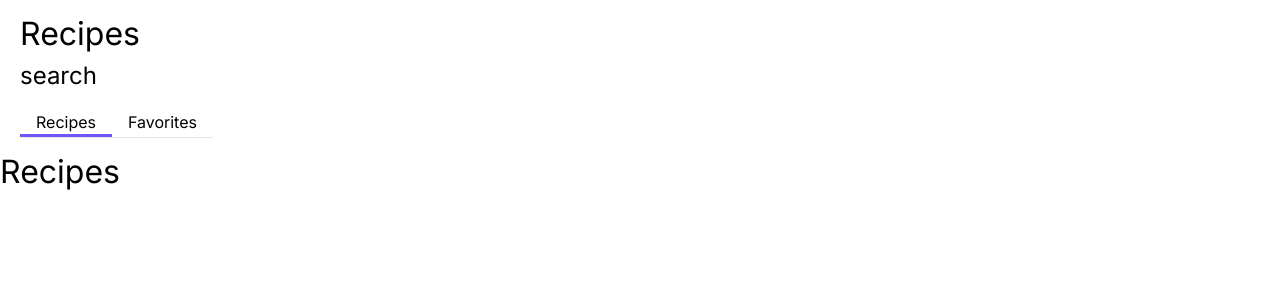
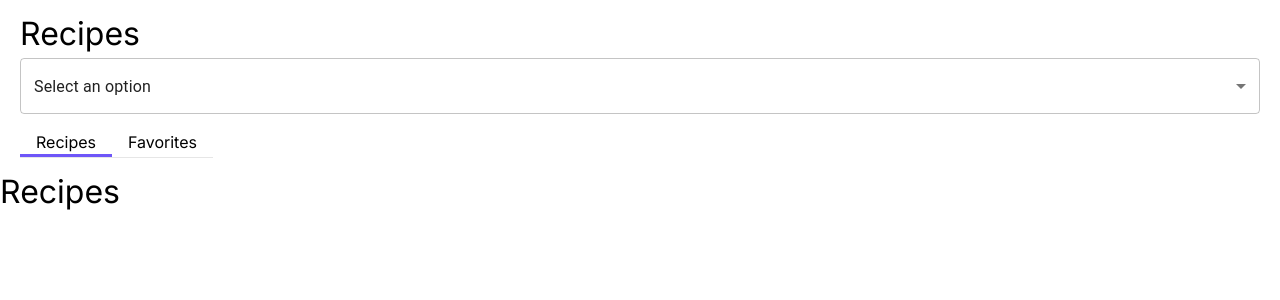
Before and after one commit to DavidMarom/boardirector, a Next.js app: page /Recipes in a window 1280 px wide. Shown: the top 300 px of the page. Built offline with nearby package versions, Linux system fonts and the light colour scheme.

Commit message:
added MUI

```diff
--- a/package.json
+++ b/package.json
@@ -9,6 +9,9 @@
     "lint": "next lint"
   },
   "dependencies": {
+    "@emotion/react": "^11.11.3",
+    "@emotion/styled": "^11.11.0",
+    "@mui/material": "^5.15.2",
     "axios": "^1.6.2",
     "next": "14.0.4",
     "prop-types": "^15.8.1",
--- a/src/components/Header/Header.jsx
+++ b/src/components/Header/Header.jsx
@@ -1,17 +1,39 @@
 "use client";
-import React from 'react'
-
-import { Container, FirstRow, SecondRow } from "./Header.style"
+import React, { useState } from 'react'
+import { Container, FirstRow } from "./Header.style"
 import { PageNav } from "@/components"
-import Link from "next/link"
-
+import MenuItem from '@mui/material/MenuItem';
+import FormControl from '@mui/material/FormControl';
+import Select from '@mui/material/Select';
 export default function Header({
 
 }) {
+    const [selectedValue, setSelectedValue] = useState('');
+
+    const handleChange = (event) => {
+        setSelectedValue(event.target.value);
+    };
+
     return (
         <Container>
             <FirstRow><h1>Recipes</h1></FirstRow>
-            <SecondRow><h2>search</h2></SecondRow>
+
+            <FormControl>
+                <Select
+                    value={selectedValue}
+                    onChange={handleChange}
+                    displayEmpty
+                    inputProps={{ 'aria-label': 'Select' }}
+                >
+                    <MenuItem value="" disabled>
+                        Select an option
+                    </MenuItem>
+                    <MenuItem value="option1">Option 1</MenuItem>
+                    <MenuItem value="option2">Option 2</MenuItem>
+                    <MenuItem value="option3">Option 3</MenuItem>
+                </Select>
+            </FormControl>
+
             <PageNav />
 
         </Container>
--- a/src/components/Header/Header.style.js
+++ b/src/components/Header/Header.style.js
@@ -14,9 +14,3 @@ export const FirstRow = styled.div`
   flex-direction: row;
   justify-content: flex-start;
   `;
-
-export const SecondRow = styled.div`
-  display: flex;
-  flex-direction: row;
-  justify-content: space-between;
-  `;
--- a/src/components/PageNav/PageNav.jsx
+++ b/src/components/PageNav/PageNav.jsx
@@ -3,7 +3,7 @@ import React, { useState } from 'react'
 import { useRouter } from 'next/navigation';
 import { Container, Button } from "./PageNav.style"
 
-export default function PageNav({ }) {
+export default function PageNav() {
     const router = useRouter();
     const [page, setPage] = useState(1);
     return (
--- a/src/components/PageNav/PageNav.style.js
+++ b/src/components/PageNav/PageNav.style.js
@@ -14,5 +14,4 @@ export const Button = styled.button`
   padding-right: 1rem;
   padding-left: 1rem;
   border-bottom: ${({ active }) => active ? '3px solid #6e56f8' : '3px solid #ffffff'};
-
 `;
```
Also changed, not shown: 1 other file (tests, documents, lock files or other folders).
